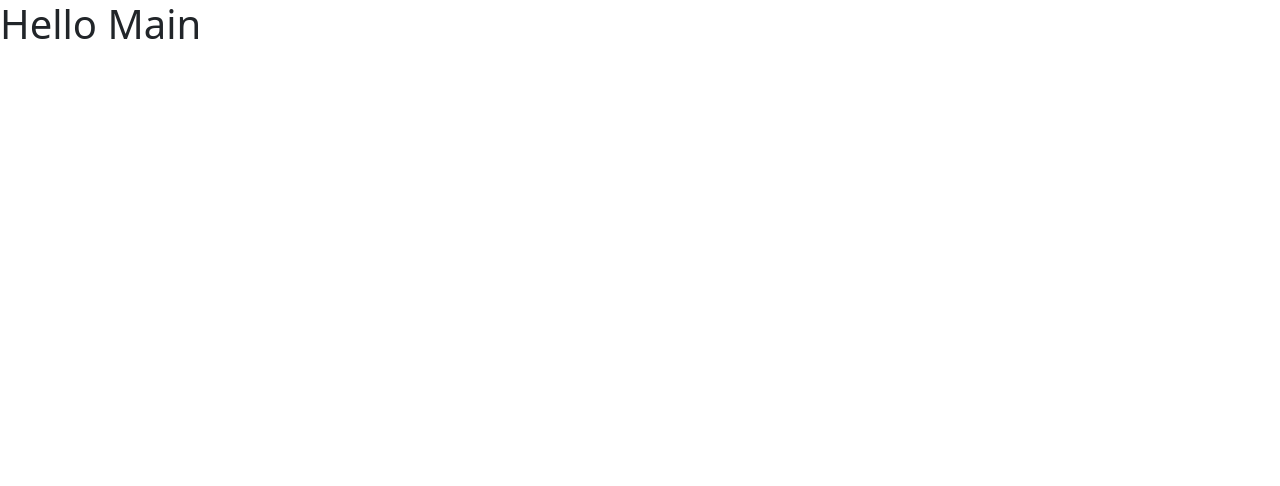
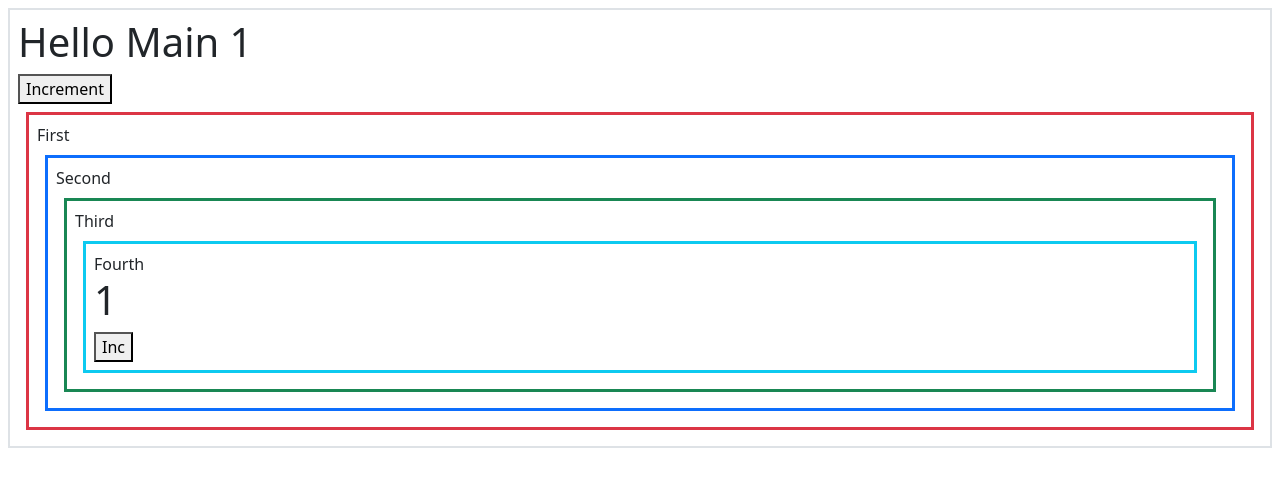
Before and after one commit to edupoly/FS2601, a React (Vite) app: page / in a window 1280 px wide. Shown: the top 486 px of the page. Built offline with nearby package versions, Linux system fonts and the light colour scheme.

Commit message:
contextAPI

```diff
--- a/src/App.jsx
+++ b/src/App.jsx
@@ -1,8 +1,28 @@
+import First from "./First";
+import { MyContext } from "./MyContext";
+
 function App() {
+  var x = {
+    count: 1,
+    inc: function () {
+      this.count++;
+      console.log(this.count);
+    },
+  };
   return (
-    <div>
-      <h1>Hello Main</h1>
-    </div>
+    <MyContext.Provider value={x}>
+      <div className="border border-2 m-2 p-2">
+        <h1>Hello Main {x.count}</h1>
+        <button
+          onClick={() => {
+            x.inc();
+          }}
+        >
+          Increment
+        </button>
+        <First></First>
+      </div>
+    </MyContext.Provider>
   );
 }
 
--- /dev/null
+++ b/src/First.jsx
@@ -0,0 +1,13 @@
+import React from "react";
+import Second from "./Second";
+
+function First(props) {
+  return (
+    <div className="border border-danger border-3 m-2 p-2">
+      First
+      <Second></Second>
+    </div>
+  );
+}
+
+export default First;
--- /dev/null
+++ b/src/Fourth.jsx
@@ -0,0 +1,21 @@
+import React, { useContext } from "react";
+import { MyContext } from "./MyContext";
+function Fourth() {
+  var p = useContext(MyContext);
+  console.log(p);
+  return (
+    <div className="border border-info border-3 m-2 p-2">
+      Fourth
+      <h1>{p.count}</h1>
+      <button
+        onClick={() => {
+          p.inc();
+        }}
+      >
+        Inc
+      </button>
+    </div>
+  );
+}
+
+export default Fourth;
--- /dev/null
+++ b/src/MyContext.js
@@ -0,0 +1,2 @@
+import { createContext } from "react";
+export var MyContext = createContext("simple");
--- /dev/null
+++ b/src/Second.jsx
@@ -0,0 +1,13 @@
+import React from "react";
+import Third from "./Third";
+
+function Second() {
+  return (
+    <div className="border border-primary border-3 m-2 p-2">
+      Second
+      <Third></Third>
+    </div>
+  );
+}
+
+export default Second;
--- /dev/null
+++ b/src/Third.jsx
@@ -0,0 +1,13 @@
+import React from "react";
+import Fourth from "./Fourth";
+
+function Third() {
+  return (
+    <div className="border border-success border-3 m-2 p-2">
+      Third
+      <Fourth></Fourth>
+    </div>
+  );
+}
+
+export default Third;
```
